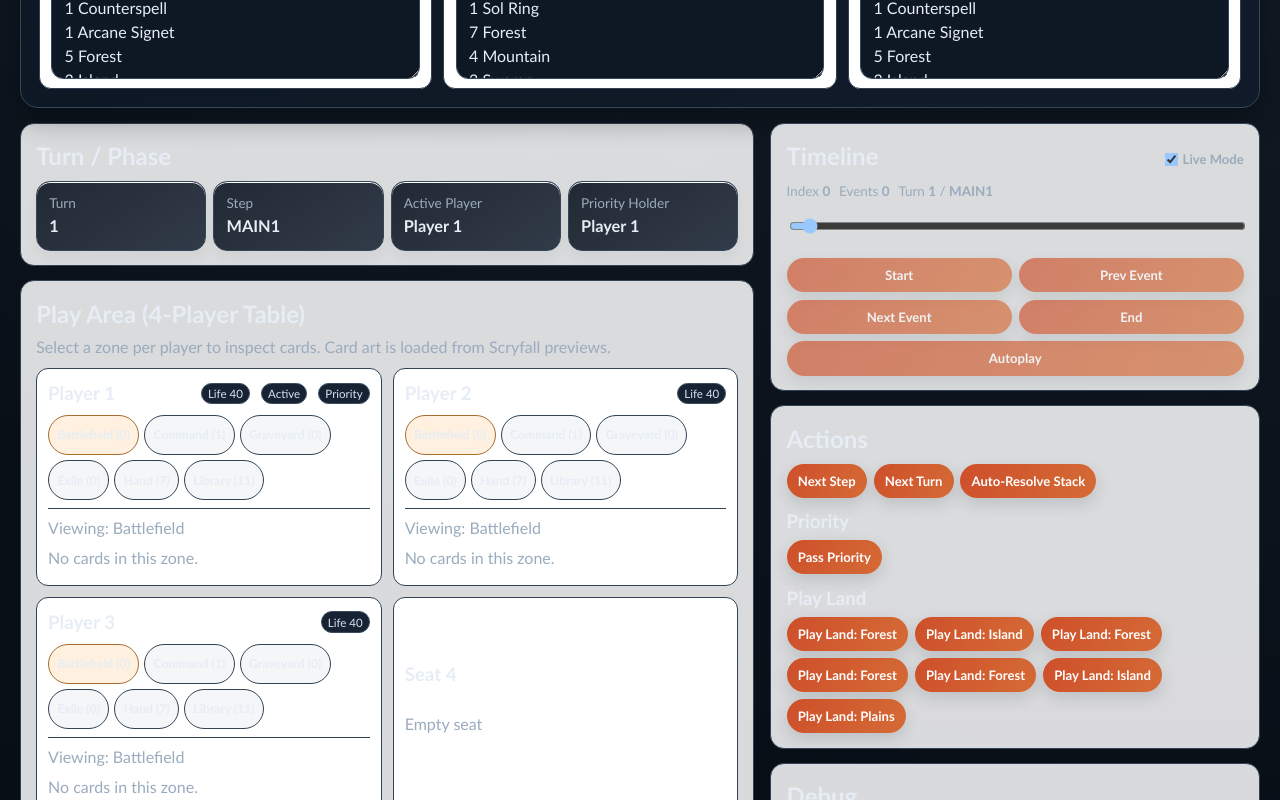
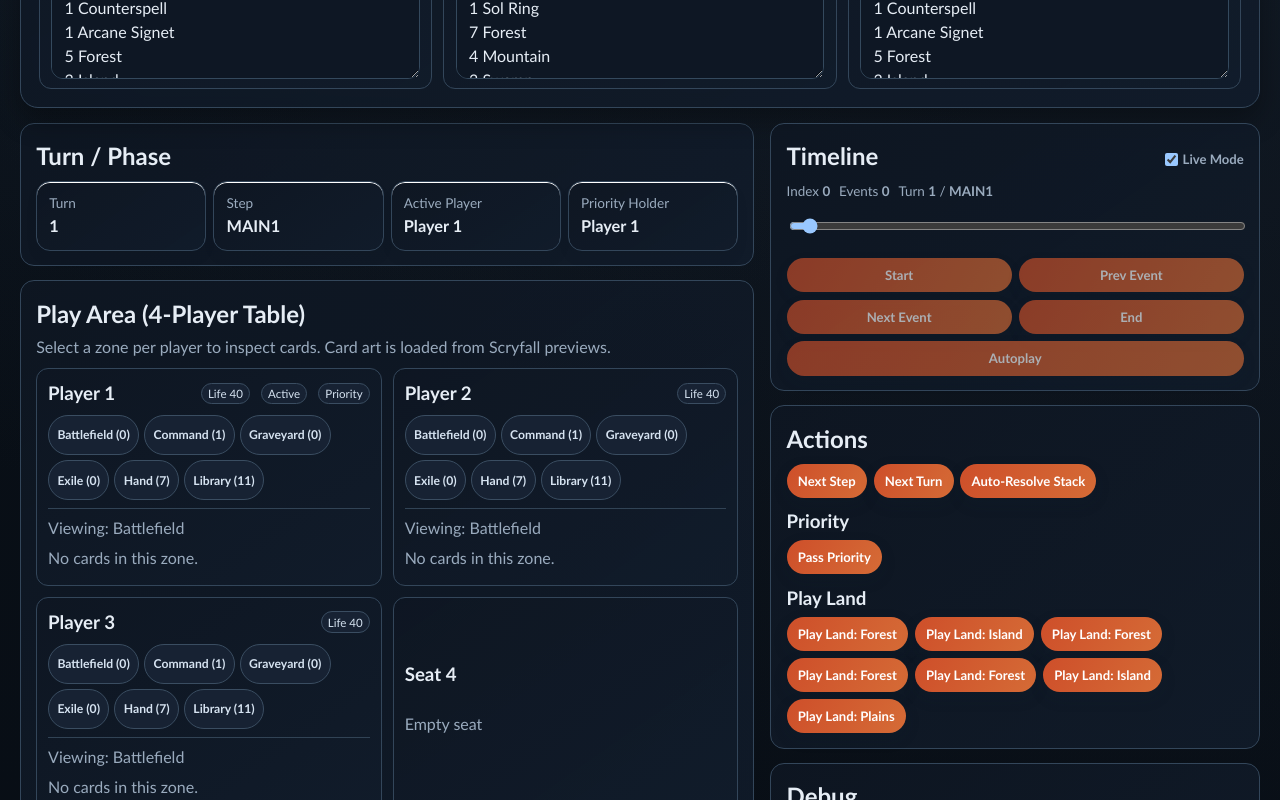
Before and after one commit to deadoscillate/Commander-Deck-Doctor, a Next.js app: page /rules-sandbox in a window 1280 px wide. Shown: the part 1020-1820 px from the top of the page. Built offline with nearby package versions, Linux system fonts and the light colour scheme.

Commit message:
ui: darken remaining light-surface panels

```diff
--- a/app/globals.css
+++ b/app/globals.css
@@ -1598,6 +1598,10 @@ button:disabled {
 .suggestion-card,
 .decklist-preview,
 .printing-modal,
+.role-bar-row,
+.check-item,
+.sandbox-stack-item,
+.sandbox-log-list,
 .card-hover-preview {
   border-color: #33465a;
   background: linear-gradient(145deg, rgba(14, 22, 34, 0.9), rgba(17, 28, 43, 0.84));
@@ -1675,6 +1679,24 @@ select:focus {
   color: #d6e3f1;
 }
 
+.check-ok .check-pill {
+  background: #1d3526;
+  border-color: #3d6b4d;
+  color: #bceecb;
+}
+
+.check-warn .check-pill {
+  background: #3d2619;
+  border-color: #86553d;
+  color: #ffd8bf;
+}
+
+.check-pending .check-pill {
+  background: #202a35;
+  border-color: #4c5f73;
+  color: #c0d1e3;
+}
+
 .status-badge-low {
   background: #3d2619;
   border-color: #86553d;
@@ -1699,6 +1721,18 @@ select:focus {
   color: #cedcff;
 }
 
+.status-low {
+  background: #3d2619;
+}
+
+.status-high {
+  background: #1f2a3e;
+}
+
+.status-ok {
+  background: transparent;
+}
+
 .detected-card-tile {
   border-color: #34475d;
   background: linear-gradient(180deg, #111b28, #0d1622);
@@ -1707,6 +1741,18 @@ select:focus {
 .detected-card-image-fallback {
   background: #162335;
   color: #d6e4f3;
+}
+
+.gc-badge {
+  background: #3b321d;
+  border-color: #8a7441;
+  color: #ffe8b3;
+}
+
+.unknown-badge {
+  background: #3a2621;
+  border-color: #85594f;
+  color: #ffd5cb;
 }
 
 ul {
@@ -2432,3 +2478,88 @@ ul {
     grid-template-columns: 1fr;
   }
 }
+
+/* Final dark surface pass for late-defined components. */
+.snapshot-card,
+.table-talk-item,
+.impact-item,
+.sandbox-panel,
+.sandbox-howto,
+.sandbox-setup-player-card,
+.sandbox-player-card,
+.sandbox-permanent-chip,
+.sandbox-seat-card,
+.sandbox-card-image-tile,
+.sandbox-stack-item,
+.sandbox-log-list,
+.sandbox-modal,
+.sandbox-choice-option,
+.simulations-details {
+  border-color: #33465a;
+  background: linear-gradient(145deg, rgba(14, 22, 34, 0.9), rgba(17, 28, 43, 0.84));
+}
+
+.sandbox-setup-feedback,
+.sandbox-replay-warning {
+  border-color: #855840;
+  background: linear-gradient(145deg, rgba(58, 34, 24, 0.9), rgba(43, 29, 24, 0.84));
+  color: #ffd8bf;
+}
+
+.sandbox-stack-item-top,
+.sandbox-permanent-chip-selected,
+.sandbox-zone-chip-selected,
+.sandbox-card-image-tile-selected,
+.sandbox-choice-option-selected,
+.sandbox-log-entry-selected {
+  border-color: #a56b34;
+  background: linear-gradient(145deg, rgba(57, 35, 24, 0.9), rgba(44, 30, 24, 0.84));
+}
+
+.sandbox-log-entry:hover {
+  border-color: #3a4d61;
+  background: #1b2838;
+}
+
+.sandbox-zone-chip,
+.sandbox-btn-muted,
+.info-pill {
+  border-color: #3a4d61;
+  background: #172233;
+  color: #d6e3f1;
+}
+
+.tuning-summary {
+  border-color: #4f6680;
+  background: #1d2c3d;
+  color: #d4e7ff;
+}
+
+.role-bar-track,
+.sim-bar-track {
+  background: #2a3340;
+}
+
+.impact-badge-warn {
+  background: #3d2619;
+  border-color: #86553d;
+  color: #ffd8bf;
+}
+
+.impact-badge-info {
+  background: #1f2a3e;
+  border-color: #4e628f;
+  color: #cedcff;
+}
+
+.decklist-preview-set-chip {
+  border-color: #4d6077;
+  background: #1a293a;
+  color: #d2e5f9;
+}
+
+.detected-card-sellers a {
+  color: #9fd0ff;
+  border-color: #456080;
+  background: #1a2b3e;
+}
```
